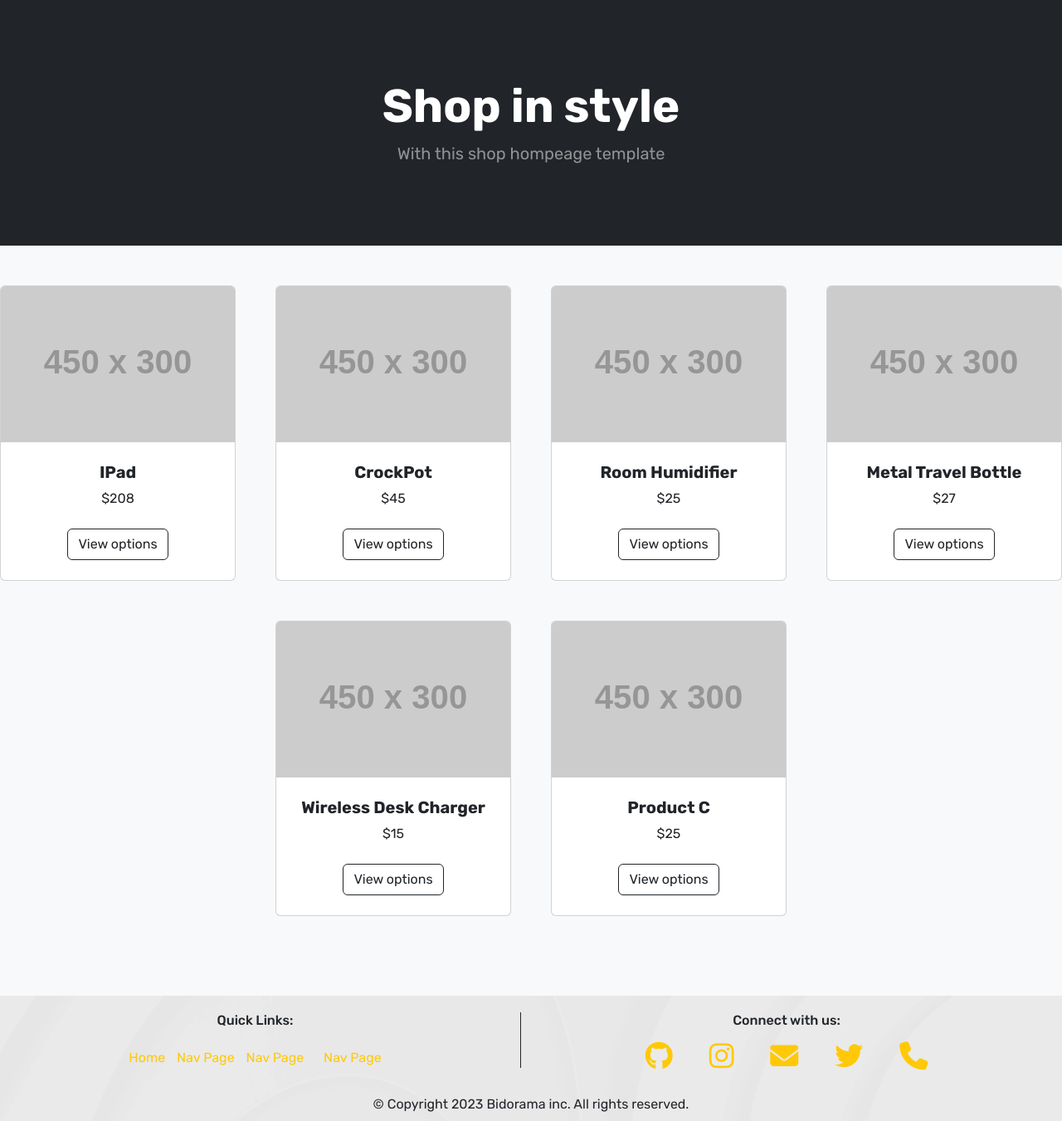
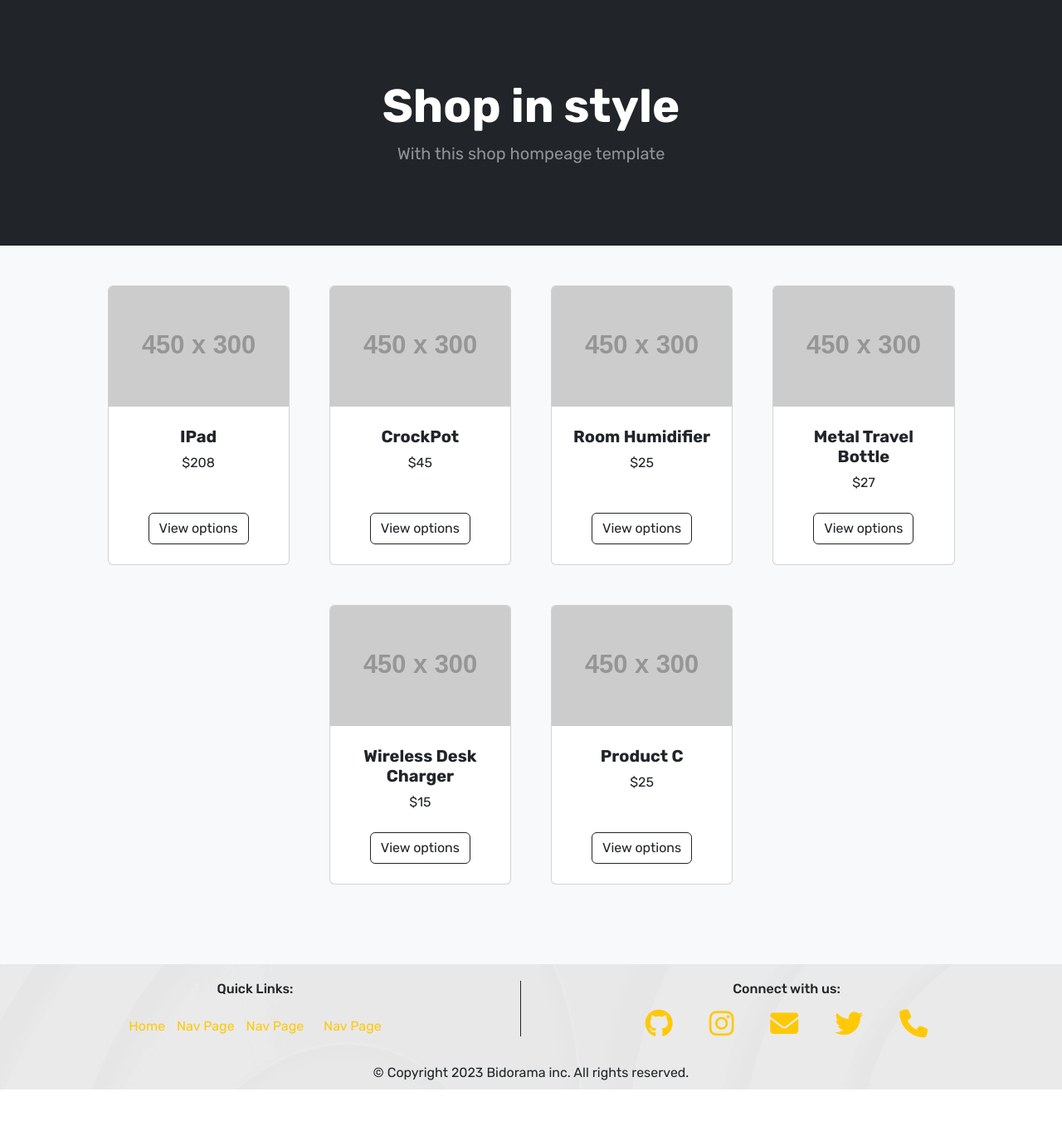
Before and after one commit to BCoop123/Auction-Site, a PHP site: page /index.php in a window 1280 px wide; the page is wider, and only the part inside the window is pictured. Shown: the part 184-1535 px from the top of that part at 83% size. After the commit the page ends 1497 px from the top of that part, so only its background shows below. Run offline with PHP 8.4, Linux system fonts and the light colour scheme; grey boxes labelled with a size stand in for pictures from a placeholder-image service; some libraries are stand-ins or nearby versions.

Commit message:
quality of life changes

```diff
--- a/app/dashboard/index.php
+++ b/app/dashboard/index.php
@@ -39,6 +39,9 @@ function display_product_info($product) {
             </div>
         </header>
         <!-- Section-->
+        <div class="container"> <!-- Adding a container for the grid system -->
+            <div class="row justify-content-center"> <!-- This row centers the col-10 content -->
+                <div class="col-11">
                     <section class="py-5">
                         <?php
                             echo '<div class="row gx-4 gx-lg-5 row-cols-2 row-cols-md-3 row-cols-xl-4 justify-content-center">';
@@ -48,6 +51,9 @@ function display_product_info($product) {
                             echo '</div>';
                         ?>
                     </section>
+                </div>
+            </div>
+        </div>
         <!-- Footer-->
         <?php
         importFooter($pathToSurface);
```
Lines whose indentation alone changed are shown as unchanged.
